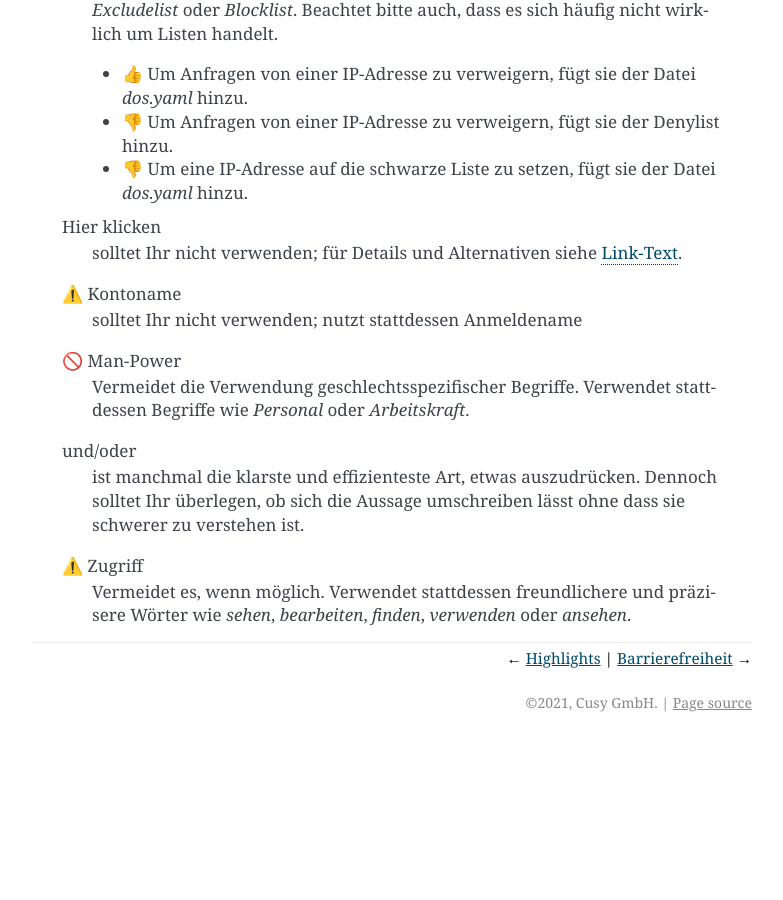
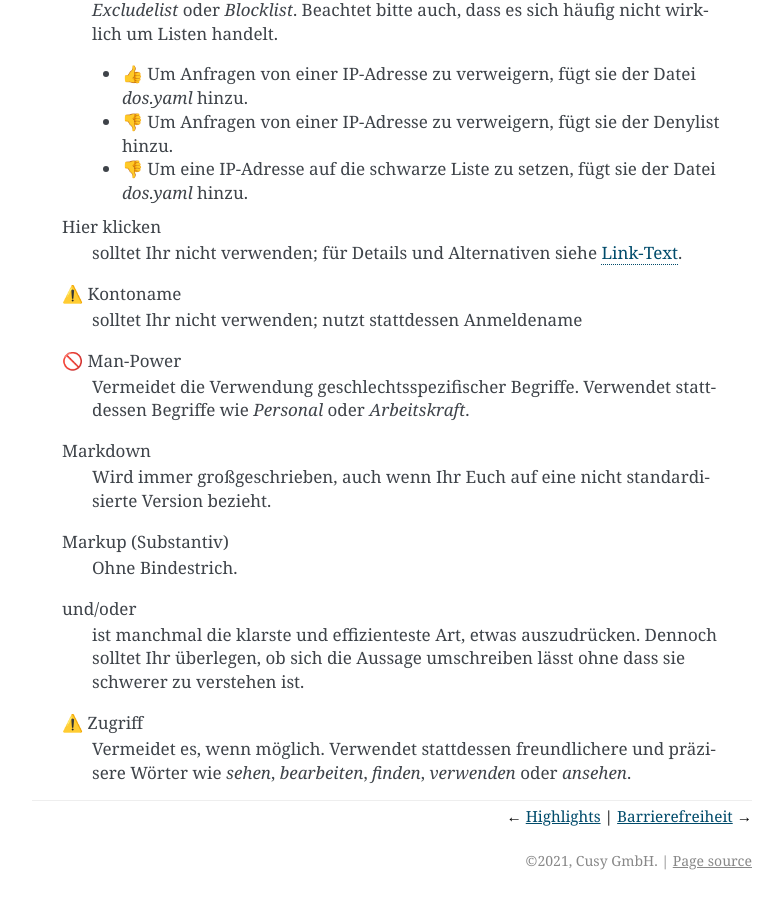
Before and after one commit to cusyio/cusy-design-system, a Sphinx documentation site: the page built from docs/writing/wordlist.rst, in a window 1280 px wide and 900 px high, scrolled down 1657 px. Shown: the whole window, without its empty margins (358-1141 px from the left). Built offline with Sphinx 7.4.7, drawn with Linux system fonts in a browser that asks for light colours; before the commit the page ends 2399 px from its top, so only the background shows below that.

Commit message:
Add Markdown and Markup

```diff
--- a/docs/writing/wordlist.rst
+++ b/docs/writing/wordlist.rst
@@ -80,6 +80,11 @@ Hier klicken
 🚫 Man-Power
     Vermeidet die Verwendung geschlechtsspezifischer Begriffe. Verwendet
     stattdessen Begriffe wie *Personal* oder *Arbeitskraft*.
+Markdown
+    Wird immer großgeschrieben, auch wenn Ihr Euch auf eine nicht
+    standardisierte Version bezieht.
+Markup (Substantiv)
+    Ohne Bindestrich.
 und/oder
     ist manchmal die klarste und effizienteste Art, etwas auszudrücken. Dennoch
     solltet Ihr überlegen, ob sich die Aussage umschreiben lässt ohne dass sie
```
